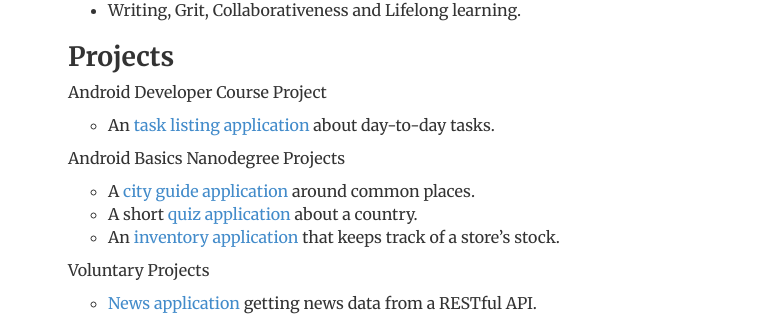
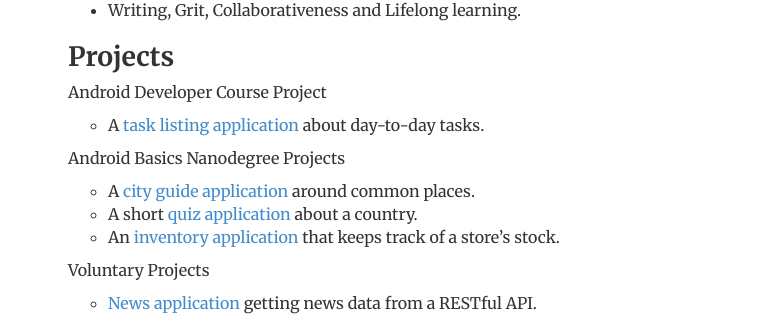
Before and after one commit to mtondolo/mtondolo.github.io, a Jekyll site: the page built from cv/index.html, in a window 1280 px wide. Shown: the part 466-782 px from the top of the page, without its empty margins (248-1031 px from the left). Built offline with Jekyll 4.4.1, drawn with Linux system fonts in a browser that asks for light colours.

```diff
--- a/cv/index.html
+++ b/cv/index.html
@@ -34,7 +34,7 @@ description: Current Resume for Musa Tondolo, an Android Developer supplimented
 				<li>Android Developer Course Project</li>
 					<p>
 					<ul>
-					<li>An <a href="https://github.com/mtondolo/Journal-App" title="lists tasks">task listing application</a> about day-to-day tasks.</li>
+					<li>A <a href="https://github.com/mtondolo/Journal-App" title="lists tasks">task listing application</a> about day-to-day tasks.</li>
 					</ul>
 					</p>
 				<li>Android Basics Nanodegree Projects</li>
```
